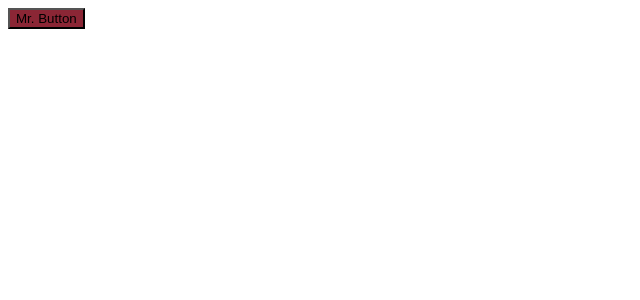
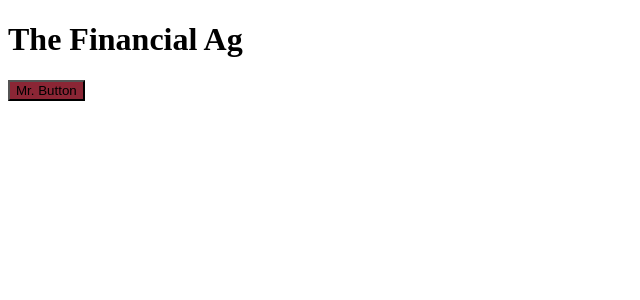
Before and after one commit to ChandlerNgo/tamuhackfinancialapp, a JavaScript app: page / in a window 1280 px wide. Shown: the top 300 px of the page, without its empty margins (0-640 px from the left). Built offline with nearby package versions, Linux system fonts and the light colour scheme; the HTML template or start-up script is replaced by a standard one.

Commit message:
header imported

```diff
--- a/src/App.js
+++ b/src/App.js
@@ -1,12 +1,10 @@
 import './App.css';
-import './Header/Header.js';
+import Header from './Header/Header';
 
 function App() {
   return (
     <div className="App">
-      <header className="Header">
-
-      </header>
+      <Header/>
       <button className="button">Mr. Button</button>
     </div>
   );
--- a/src/Header/Header.js
+++ b/src/Header/Header.js
@@ -2,7 +2,7 @@ import './Header.css';
 
 function Header() {
     return (
-    <div className="Header">
+    <div className="header">
           <h1>The Financial Ag</h1>
     </div>
     );
```
